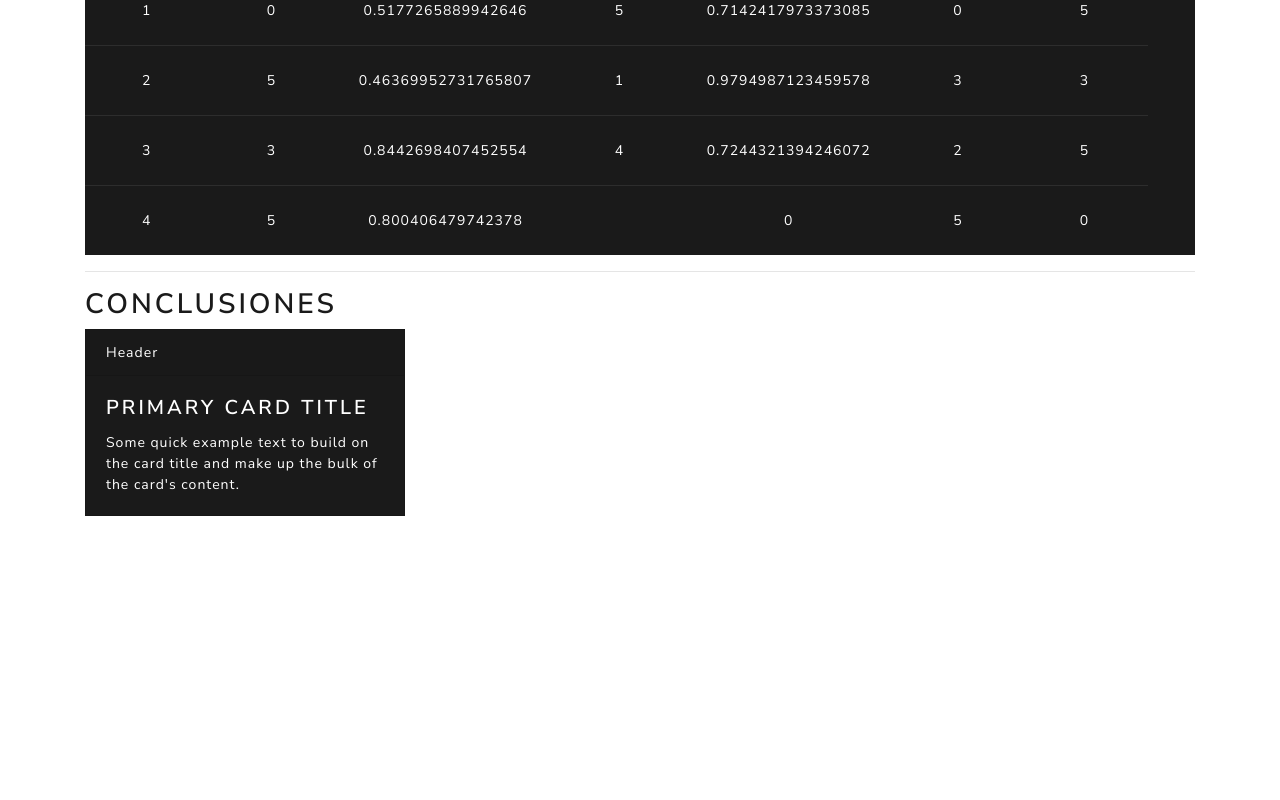
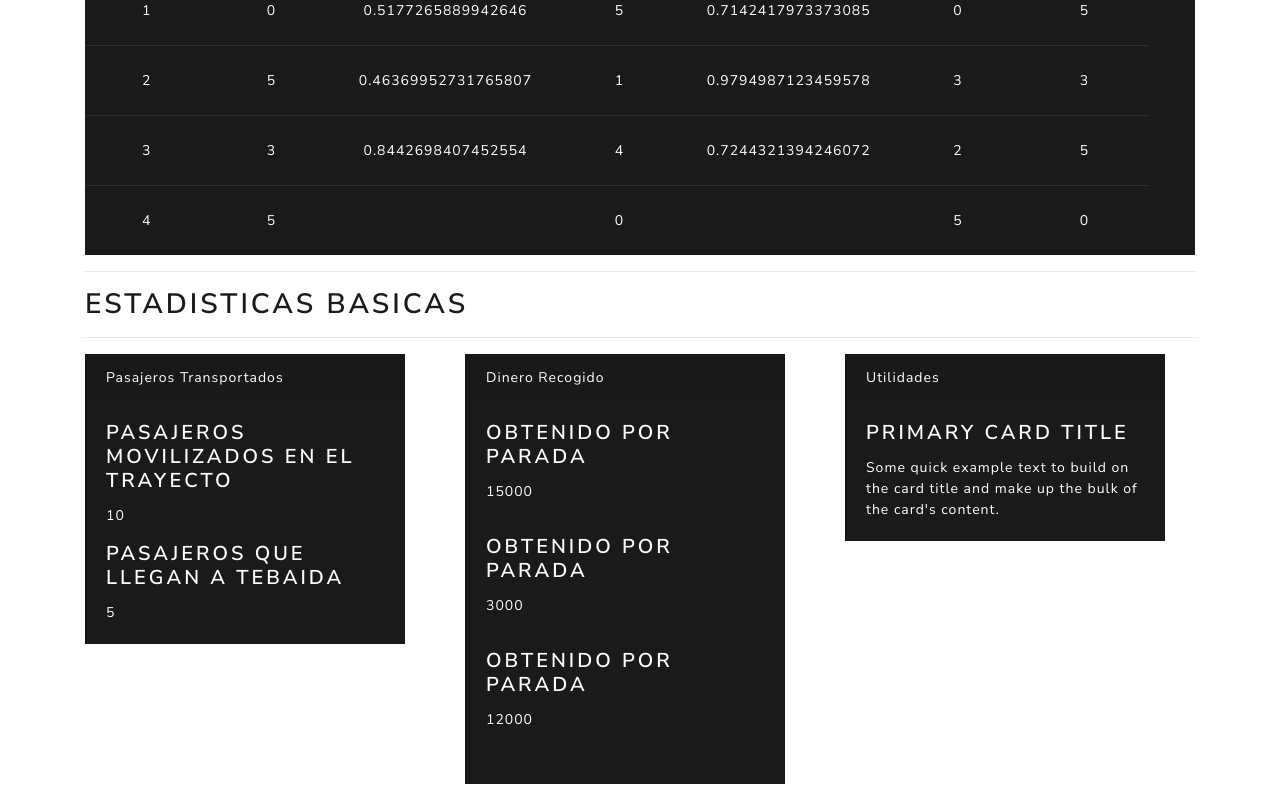
Before and after one commit to fabiancho94/MonteCarlo, an Angular app: page /simulation in a window 1280 px wide. Shown: the part 401-1201 px from the top of the page. Before the commit the page ends 933 px from the top, so only its background shows below. Built offline with nearby package versions, Linux system fonts and the light colour scheme.

Commit message:
Card Simulation

```diff
--- a/src/app/components/simulacion/simulacion.component.html
+++ b/src/app/components/simulacion/simulacion.component.html
@@ -1,5 +1,5 @@
 <div class="container">
-    <div class="text-center"><button type="button" class="btn btn-outline-primary">Iniciar Simulación</button></div>
+    <div class="text-center"><button type="button" class="btn btn-outline-primary">Resultado</button></div>
     <hr>
   <table class="table table-hover table-responsive table-dark">
     <thead class="thead-dark">
@@ -27,12 +27,40 @@
     </tbody>
   </table>
   <hr>
-  <h2> Conclusiones </h2>
-  <div class="card text-white bg-primary mb-3" style="max-width: 20rem;">
-    <div class="card-header">Header</div>
-    <div class="card-body">
-      <h4 class="card-title">Primary card title</h4>
-      <p class="card-text">Some quick example text to build on the card title and make up the bulk of the card's content.</p>
+  <h2> Estadisticas Basicas </h2>
+  <hr>
+  <div class="row">
+    <div class="col-sm-4">
+        <div class="card text-white bg-primary mb-3" style="max-width: 20rem;">
+            <div class="card-header">Pasajeros Transportados</div>
+            <div class="card-body">
+              <h4 class="card-title">Pasajeros movilizados en el trayecto</h4>
+              <p class="card-text">{{pasajTotales}}</p>
+              <h4 class="card-title">Pasajeros que llegan a Tebaida</h4>
+              <p class="card-text">{{lleganTebaida}}</p>
+            </div>
+          </div>
+    </div>
+    <div class="col-sm-4">
+        <div class="card text-white bg-primary mb-3" style="max-width: 20rem;">
+            <div class="card-header">Dinero Recogido</div>
+            <div class="card-body">
+              <div *ngFor="let din of dinero">
+                  <h4 class="card-title">Obtenido por parada </h4>
+                  <p class="card-text">{{din}}</p>
+                  <hr>
+              </div>
+            </div>
+          </div>
+    </div>
+    <div class="col-sm-4">
+        <div class="card text-white bg-primary mb-3" style="max-width: 20rem;">
+            <div class="card-header">Utilidades</div>
+            <div class="card-body">
+              <h4 class="card-title">Primary card title</h4>
+              <p class="card-text">Some quick example text to build on the card title and make up the bulk of the card's content.</p>
+            </div>
+          </div>
     </div>
   </div>
 </div>
--- a/src/app/components/simulacion/simulacion.component.ts
+++ b/src/app/components/simulacion/simulacion.component.ts
@@ -19,9 +19,15 @@ interface Viaje {
 export class SimulacionComponent implements OnInit {
 
   public viajes: Viaje[] = []
+  public dinero: number [] = []
+
   public contSubir: number = 0
   public contBajar: number = 0
   public contTotales: number = 0
+
+  public money: number
+  public pasajTotales: number = 0
+  public lleganTebaida: number
 
   constructor() { }
 
@@ -39,6 +45,7 @@ export class SimulacionComponent implements OnInit {
       randomSubir = Math.random()
 
       pasajSuben = this.determinarPasajerosSuben(randomSubir,i)
+
 
       if(i == 1){
         pasajIniciales = 0
@@ -67,8 +74,9 @@ export class SimulacionComponent implements OnInit {
 
       if(i == 4){
         pasajBajan = pasajIniciales
-        randomBajar = 0
+        randomBajar = ""
         pasajFinales = 0
+        randomSubir = ""
 
       }
       let trayecto: Viaje = {
@@ -80,7 +88,10 @@ export class SimulacionComponent implements OnInit {
         pasajerosBajan: pasajBajan,
         pasajerosFinales: pasajFinales
       }
-
+      this.money = i<4 ? pasajSuben * 3000 : null
+      this.pasajTotales += pasajSuben
+      this.lleganTebaida = pasajIniciales
+      i < 4 ? this.dinero.push(this.money) : null
       this.viajes.push(trayecto)
     }
   }
@@ -148,6 +159,9 @@ export class SimulacionComponent implements OnInit {
         return 6
       }
     }
+    else{
+      return 0
+    }
   }
 
   //-----------------------------------------------------------------------------------------------------
```
